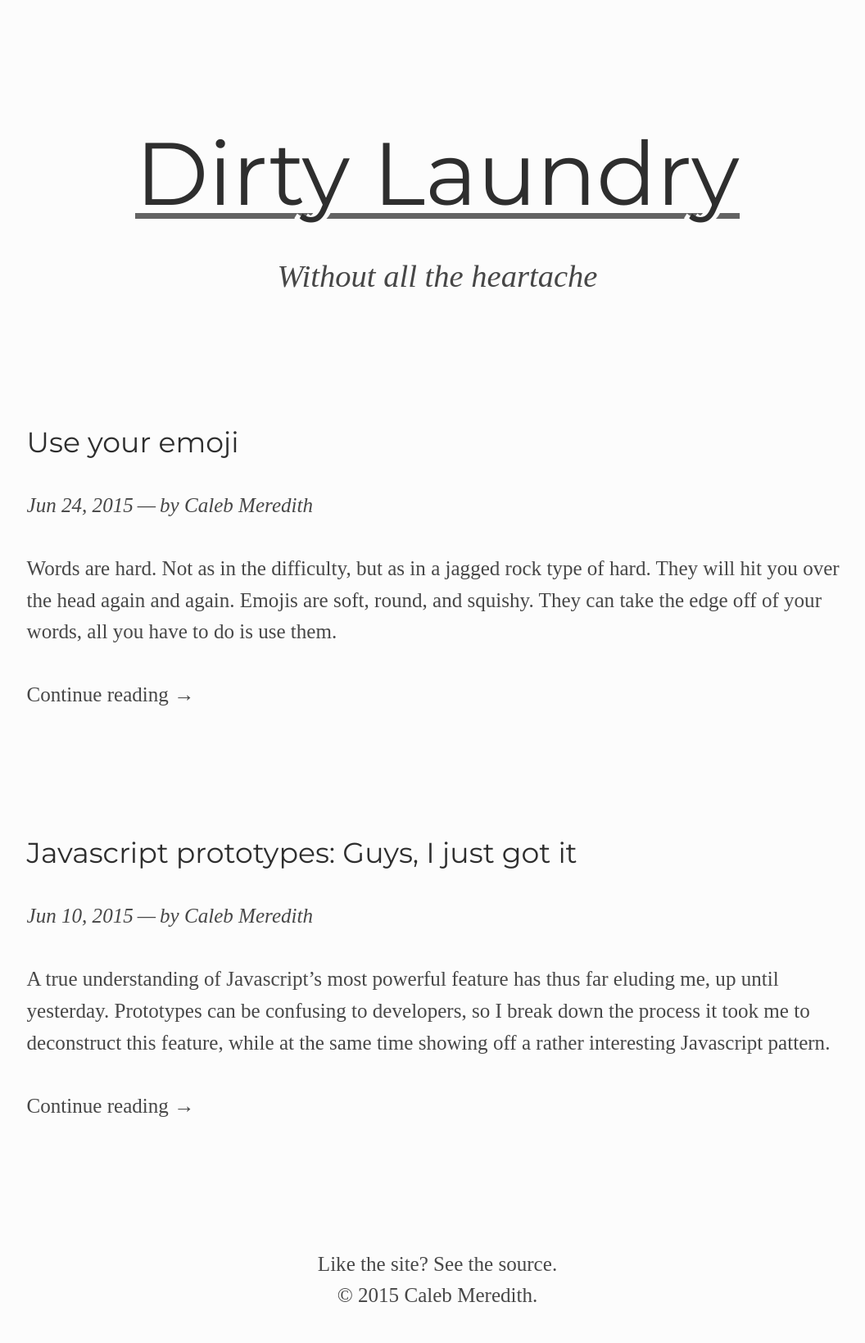
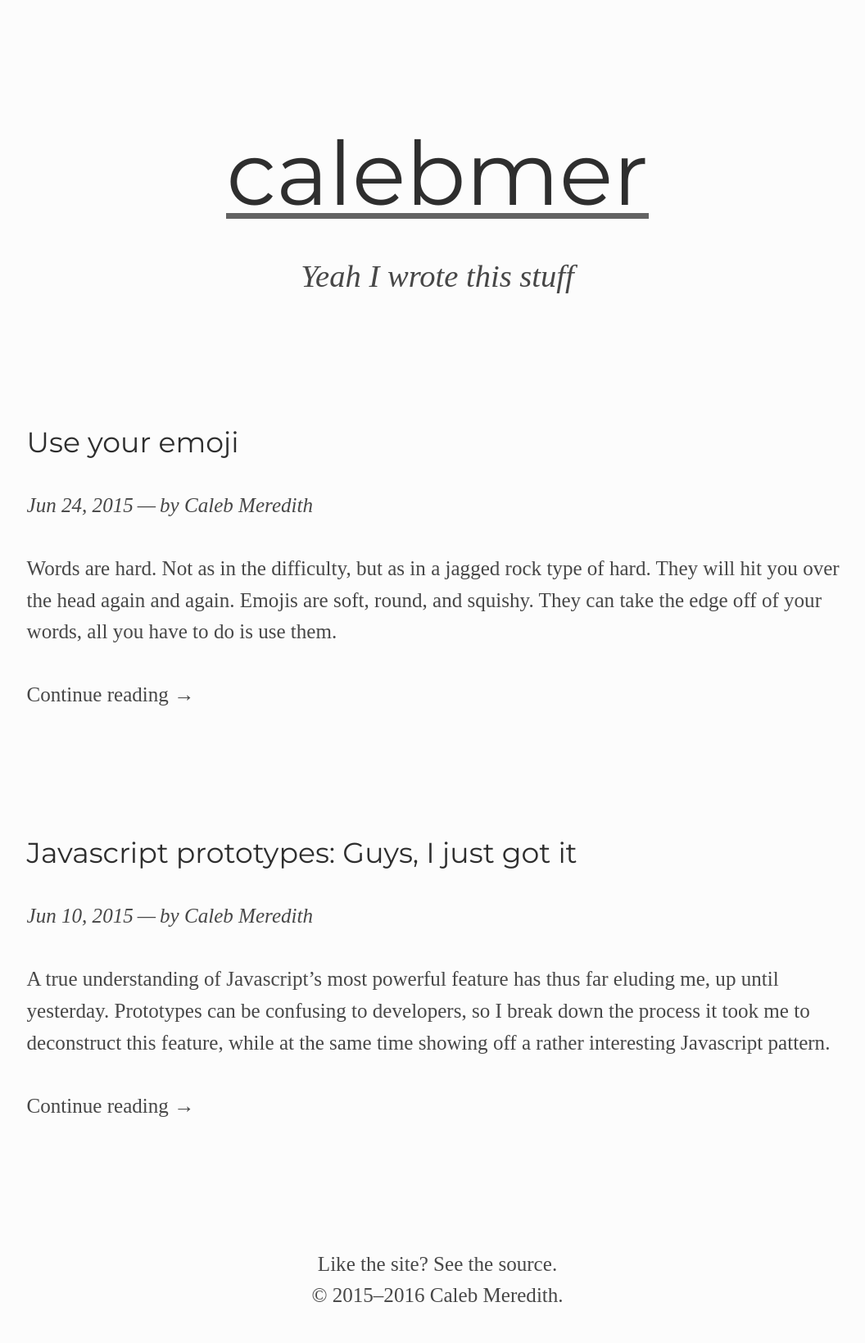
Before and after one commit to calebmer/calebmer.github.io, a Jekyll site: the page built from index.html, in a window 1280 px wide. Shown: the whole page at 82% size, without its empty margins (106-1162 px from the left). Built offline with Jekyll 4.4.1, drawn with Linux system fonts in a browser that asks for light colours; nearby versions of some CDN libraries.

Commit message:
Change site title

```diff
--- a/_config.yml
+++ b/_config.yml
@@ -1,8 +1,8 @@
 development: false
 
-title: Dirty Laundry
-subtitle: Without all the heartache
-description: A blog about the state of web technologies and other musings about life. Inspired by a pile of dirty laundry.
+title: "calebmer"
+subtitle: Yeah I wrote this stuff
+description: A blog about the state of web technologies and other musings about life.
 
 email: calebmeredith8@gmail.com
 
--- a/_includes/footer.html
+++ b/_includes/footer.html
@@ -1,4 +1,4 @@
 <footer class="footer">
   Like the site? See the <a href="https://github.com/calebmer/calebmer.github.io" target="_blank">source</a>.<br>
-  © 2015 Caleb Meredith.
+  © 2015–2016 Caleb Meredith.
 </footer>
```
